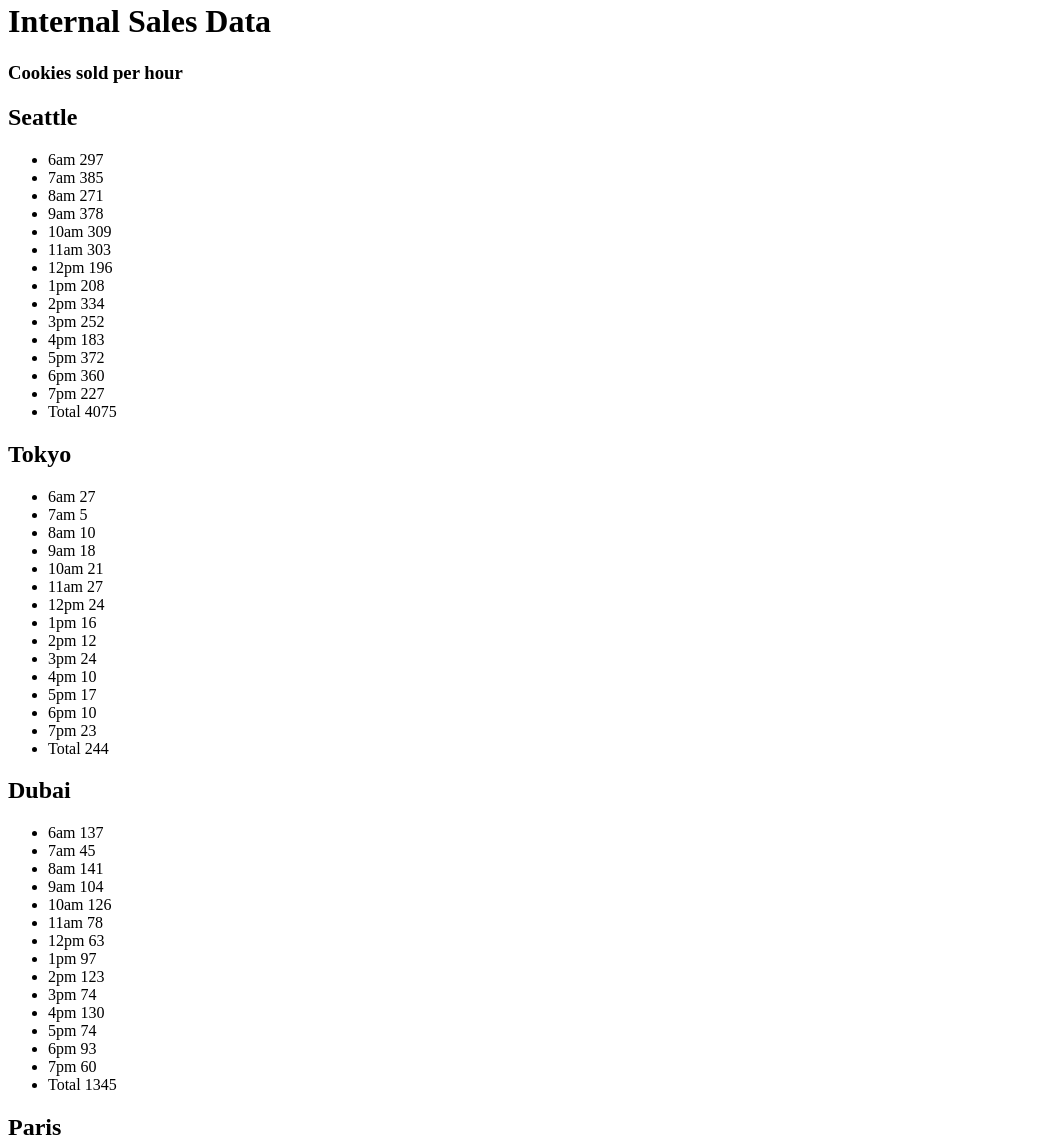
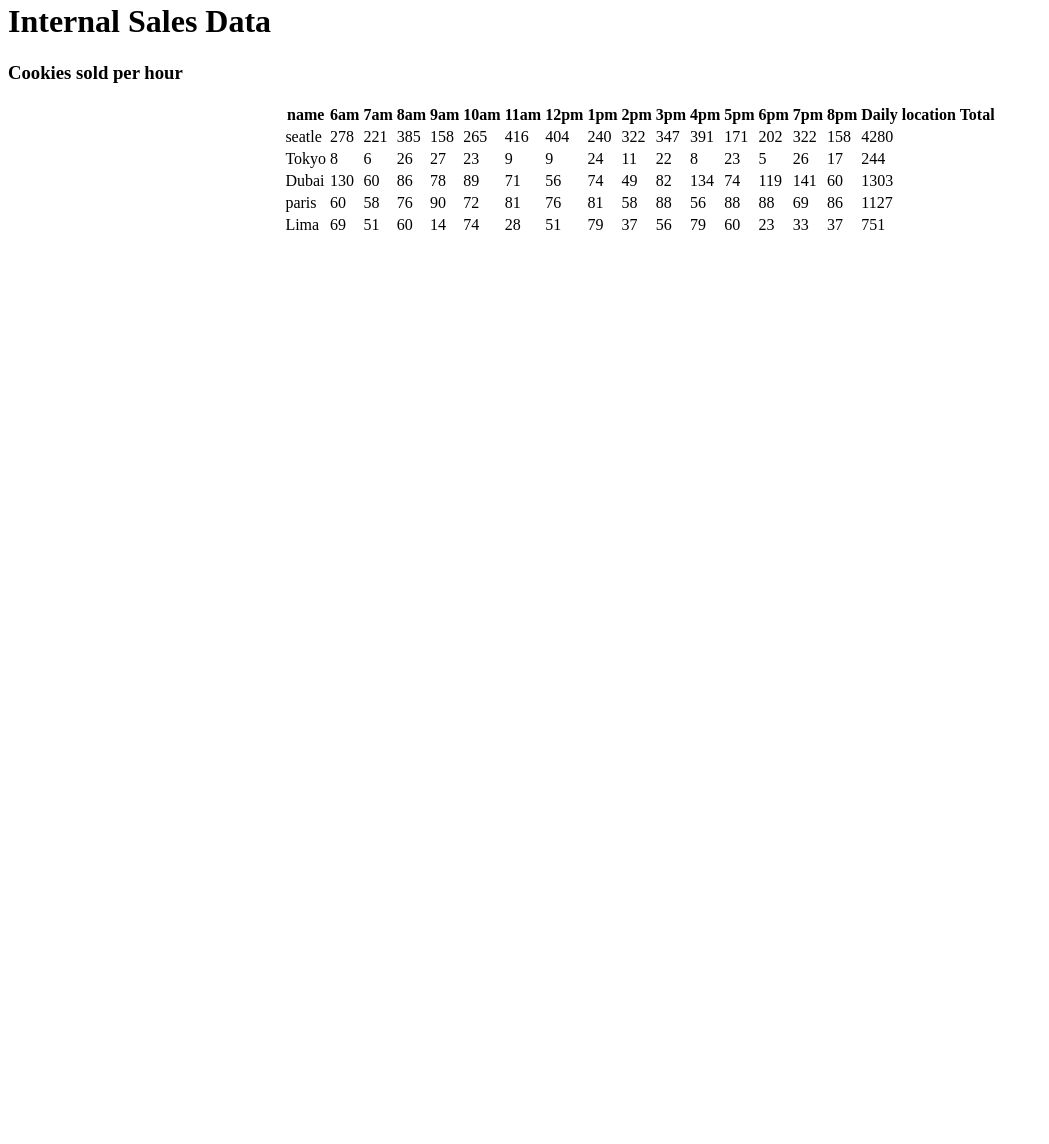
Before and after one commit to baraaAlosaily/cookie-stand, a plain HTML site: page sales.html in a window 1280 px wide. Shown: the part 18-1162 px from the top of the page, without its empty margins (0-1049 px from the left). After the commit the page ends 800 px from the top, so only its background shows below. Drawn offline with Linux system fonts and the light colour scheme.

Commit message:
class06-constractor

```diff
--- a/app.js
+++ b/app.js
@@ -1,206 +1,111 @@
-/* eslint-disable no-unused-vars */
-/* eslint-disable no-undef */
 'use strict';
-let hoursOfWork = ['6am', '7am', '8am', '9am', '10am', '11am', '12pm', '1pm', '2pm', '3pm', '4pm', '5pm', '6pm', '7pm'];
 
-// eslint-disable-next-line no-unused-vars
-let LocationOne = {
-  storeName: 'Seattle.',
-  minCustomers: 23,
-  maxCustomers: 65,
-  avgSale: 6.3,
-  avgCustomersHour: 0,
-  avgCookiesHour: 0,
-  cookiesArray: [],
-  totalCookies: 0,
-  getAvgCustomersHour: function (){
-    this.avgCustomersHour = Math.ceil(Math.random() * (this.maxCustomers - this.minCustomers + 1) + this.minCustomers);
-  },
-  getAvgCookiesHour: function () {
-    this.avgCookiesHour = Math.ceil(this.avgCustomersHour * this.avgSale);
-  },
-  render: function () {
-    for (let i = 0; i < hoursOfWork.length; i++) {
-      this.getAvgCustomersHour();
-      this.getAvgCookiesHour();
-      let liEl = document.createElement('li');
-      liEl.textContent = hoursOfWork[i] + ' ' + this.avgCookiesHour;
-      let firstUl = document.getElementById('Seattle');
-      firstUl.appendChild(liEl);
+
+let hours = ['6am', '7am', '8am', '9am', '10am', '11am', '12pm', '1pm', '2pm', '3pm', '4pm', '5pm', '6pm', '7pm', '8pm'];
+
+
+let storeName = [];
+let storeNameTable = document.getElementById('class06-constractor');
+
+
+function CookieStore(name, minCustomers, maxCustomers, avgSale) {
+  this.name = name;
+  this.minCustomers = minCustomers;
+  this.maxCustomers = maxCustomers;
+  this.avgSale = avgSale;
+  this.avgCustomersHour = 0;
+  this.avgCookiesHour = 0;
+  this.customersArray = [];
+  this.cookiesArray = [];
+  this.totalCookies = 0;
+  this.getAvgCustomersHour = function (){
+    for (let i = 0; i < hours.length; i++){
+      this.avgCustomersHour = Math.ceil(Math.random() * (this.maxCustomers - this.minCustomers + 1) + this.minCustomers);
+      this.customersArray.push(this.avgCustomersHour);
+    }
+  };
+  this.getAvgCookiesHour = function(){
+    for (let i = 0; i < this.customersArray.length; i++){
+      this.avgCookiesHour = Math.ceil(this.customersArray[i] * this.avgSale);
       this.cookiesArray.push(this.avgCookiesHour);
     }
-  },
-  total: function () {
+  };
+  this.getTotalSold = function(){
     this.totalCookies = this.cookiesArray.reduce(function (a,b) {
       return a + b;
     }, 0);
-    let liEl = document.createElement('li');
-    liEl.textContent = 'Total ' + this.totalCookies;
-    let firstUl = document.getElementById('Seattle');
-    firstUl.appendChild(liEl);
+  };
+  this.getHourlyTotal = function(){
+    this.hourlyTotal = this.hourlySalesArray.map(function (a,b) {
+      return a + b;
+    }, 0);
+  };
+  this.getAvgCustomersHour();
+  this.getAvgCookiesHour();
+  this.getTotalSold();
+  storeName.push(this);
+}
+
+
+new CookieStore('seatle', 23, 65, 6.3);
+new CookieStore('Tokyo', 3, 24, 1.2);
+new CookieStore('Dubai',11, 38, 3.7);
+new CookieStore('paris', 20, 38, 2.3);
+new CookieStore('Lima', 2, 16, 4.6);
+
+
+CookieStore.prototype.render = function () {
+  let trEl = document.createElement('tr');
+  let tdEl = document.createElement('td');
+  tdEl.textContent = this.name;
+  trEl.appendChild(tdEl);
+
+  for (let i = 0; i < hours.length; i++){
+    tdEl = document.createElement('td');
+    tdEl.textContent = this.cookiesArray[i];
+    trEl.appendChild(tdEl);
   }
+  tdEl = document.createElement('td');
+  tdEl.textContent = this.totalCookies;
+  trEl.appendChild(tdEl);
+
+  storeNameTable.appendChild(trEl);
 };
 
-// eslint-disable-next-line no-undef
-LocationOne.render();
-LocationOne.total();
+function renderAll() {
+  for (let i in storeName) {
+    storeName[i].render();
+  }
+}
 
-let LocationTwo = {
-  storeName: 'Tokyo.',
-  minCustomers: 3,
-  maxCustomers: 24,
-  avgSale: 1.2,
-  avgCustomersHour: 0,
-  avgCookiesHour: 0,
-  cookiesArray:[],
-  totalCookies: 0,
-  getAvgCustomersHour: function (){
-    this.avgCustomersHour = Math.ceil(Math.random() * (this.maxCustomers - this.minCustomers + 1) + this.minCustomers);
-  },
-  getAvgCookiesHour: function () {
-    this.avgCookiesHour = Math.ceil(this.avgCustomersHour * this.avgSale);
-  },
-  render: function () {
-    for (let i = 0; i < hoursOfWork.length; i++) {
-      this.getAvgCustomersHour();
-      this.getAvgCookiesHour();
-      let liEl = document.createElement('li');
-      liEl.textContent = hoursOfWork[i] + ' ' + this.avgCookiesHour;
-      let seatacUl = document.getElementById('Tokyo');
-      seatacUl.appendChild(liEl);
-      this.cookiesArray.push(this.avgCookiesHour);
-    }
-  },
-  total: function () {
-    this.totalCookies = this.cookiesArray.reduce(function (a,b) {
-      return a + b;
-    }, 0);
-    let liEl = document.createElement('li');
-    liEl.textContent = 'Total ' + this.totalCookies;
-    let seatacUl = document.getElementById('Tokyo');
-    seatacUl.appendChild(liEl);
+function renderHeaders() {
+  let trEl = document.createElement('tr');
+  let thEl = document.createElement('th');
+  thEl.textContent = 'name';
+  trEl.appendChild(thEl);
+  for (let i = 0; i < hours.length; i++) {
+    thEl = document.createElement('th');
+    thEl.textContent = hours[i];
+    trEl.appendChild(thEl);
   }
-};
+  thEl = document.createElement('th');
+  thEl.textContent = 'Daily location Total';
+  trEl.appendChild(thEl);
+  storeNameTable.appendChild(trEl);
+}
+function renderfooter() {
+  let trEl1 = document.createElement('tr');
+  let thEl2 = document.createElement('tfoot');
+  thEl2.textContent = 'Total';
+  trEl1.appendChild(thEl2);
+  for (let i = 0; i < hours.length; i++) {
+    thEl2 = document.createElement('tfoot');
+    thEl2.textContent = this.avgCookiesHour;
+    trEl1.appendChild(thEl2);
+  }
+}
 
-LocationTwo.render();
-LocationTwo.total();
+renderHeaders();
 
-let LocationThree = {
-  storeName: 'Dubai.',
-  minCustomers: 11,
-  maxCustomers: 38,
-  avgSale: 3.7,
-  avgCustomersHour: 0,
-  avgCookiesHour: 0,
-  cookiesArray: [],
-  totalCookies: 0,
-  getAvgCustomersHour: function (){
-    this.avgCustomersHour = Math.ceil(Math.random() * (this.maxCustomers - this.minCustomers + 1) + this.minCustomers);
-  },
-  getAvgCookiesHour: function () {
-    this.avgCookiesHour = Math.ceil(this.avgCustomersHour * this.avgSale);
-  },
-  render: function () {
-    for (let i = 0; i < hoursOfWork.length; i++) {
-      this.getAvgCustomersHour();
-      this.getAvgCookiesHour();
-      let liEl = document.createElement('li');
-      liEl.textContent = hoursOfWork[i] + ' ' + this.avgCookiesHour;
-      let seacenterUl = document.getElementById('Dubai');
-      seacenterUl.appendChild(liEl);
-      this.cookiesArray.push(this.avgCookiesHour);
-    }
-  },
-  total: function () {
-    this.totalCookies = this.cookiesArray.reduce(function (a,b) {
-      return a + b;
-    }, 0);
-    let liEl = document.createElement('li');
-    liEl.textContent = 'Total ' + this.totalCookies;
-    let seacenterUl = document.getElementById('Dubai');
-    seacenterUl.appendChild(liEl);
-  }
-};
-
-LocationThree.render();
-LocationThree.total();
-
-let LocationFour = {
-  storeName: 'Paris.',
-  minCustomers: 20,
-  maxCustomers: 38,
-  avgSale: 2.3,
-  avgCustomersHour: 0,
-  avgCookiesHour: 0,
-  cookiesArray: [],
-  cookiesTotal: 0,
-  getAvgCustomersHour: function (){
-    this.avgCustomersHour = Math.ceil(Math.random() * (this.maxCustomers - this.minCustomers + 1) + this.minCustomers);
-  },
-  getAvgCookiesHour: function () {
-    this.avgCookiesHour = Math.ceil(this.avgCustomersHour * this.avgSale);
-  },
-  render: function () {
-    for (let i = 0; i < hoursOfWork.length; i++) {
-      this.getAvgCustomersHour();
-      this.getAvgCookiesHour();
-      let liEl = document.createElement('li');
-      liEl.textContent = hoursOfWork[i] + ' ' + this.avgCookiesHour;
-      let caphillUl = document.getElementById('Paris');
-      caphillUl.appendChild(liEl);
-      this.cookiesArray.push(this.avgCookiesHour);
-    }
-  },
-  total: function () {
-    this.totalCookies = this.cookiesArray.reduce(function (a,b) {
-      return a + b;
-    }, 0);
-    let liEl = document.createElement('li');
-    liEl.textContent = 'Total ' + this.totalCookies;
-    let caphillUl = document.getElementById('Paris');
-    caphillUl.appendChild(liEl);
-  }
-};
-LocationFour.render();
-LocationFour.total();
-
-let LocationFive = {
-  storeName: 'Lima.',
-  minCustomers: 2,
-  maxCustomers: 16,
-  avgSale: 4.6,
-  avgCustomersHour: 0,
-  avgCookiesHourcookiesHour: 0,
-  cookiesArray: [],
-  cookiesTotal: 0,
-  getAvgCustomersHour: function (){
-    this.avgCustomersHour = Math.ceil(Math.random() * (this.maxCustomers - this.minCustomers + 1) + this.minCustomers);
-  },
-  getAvgCookiesHour: function () {
-    this.avgCookiesHour = Math.ceil(this.avgCustomersHour * this.avgSale);
-  },
-  render: function () {
-    for (let i = 0; i < hoursOfWork.length; i++) {
-      this.getAvgCustomersHour();
-      this.getAvgCookiesHour();
-      let liEl = document.createElement('li');
-      liEl.textContent = hoursOfWork[i] + ' ' + this.avgCookiesHour;
-      let alkiUl = document.getElementById('Lima');
-      alkiUl.appendChild(liEl);
-      this.cookiesArray.push(this.avgCookiesHour);
-    }
-  },
-  total: function () {
-    this.totalCookies = this.cookiesArray.reduce(function (a,b) {
-      return a + b;
-    }, 0);
-    let liEl = document.createElement('li');
-    liEl.textContent = 'Total ' + this.totalCookies;
-    let alkiUl = document.getElementById('Lima');
-    alkiUl.appendChild(liEl);
-  }
-
-};
-
-LocationFive.render();
-LocationFive.total();
+renderAll();
+renderfooter();
--- a/sales.html
+++ b/sales.html
@@ -1,28 +1,15 @@
 <!DOCTYPE html>
 <html>
   <head>
-    <meta charset="utf-8">
+    <meta charset="utf-8" />
     <title>Sales Data</title>
   </head>
   <body>
-    <h1>Internal Sales Data</h1>
-    <h3>Cookies sold per hour<h3>
-
-    <h2>Seattle</h2>
-    <ul id="Seattle"></ul>
-
-    <h2>Tokyo</h2>
-    <ul id="Tokyo"></ul>
-
-    <h2>Dubai</h2>
-    <ul id="Dubai"></ul>
-
-    <h2>Paris</h2>
-    <ul id="Paris"></ul>
-
-    <h2>Lima</h2>
-    <ul id="Lima"></ul>
-
+    <div class="class06-constractor">
+      <h1>Internal Sales Data</h1>
+      <h3>Cookies sold per hour</h3>
+      <table align="center" id="class06-constractor"></table>
+    </div>
     <script src="app.js"></script>
   </body>
 </html>
```
